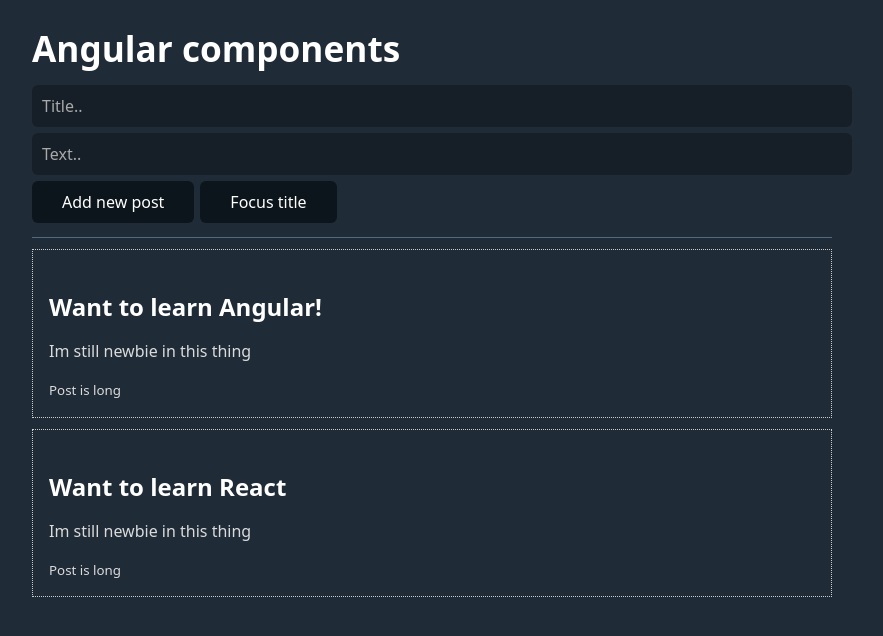
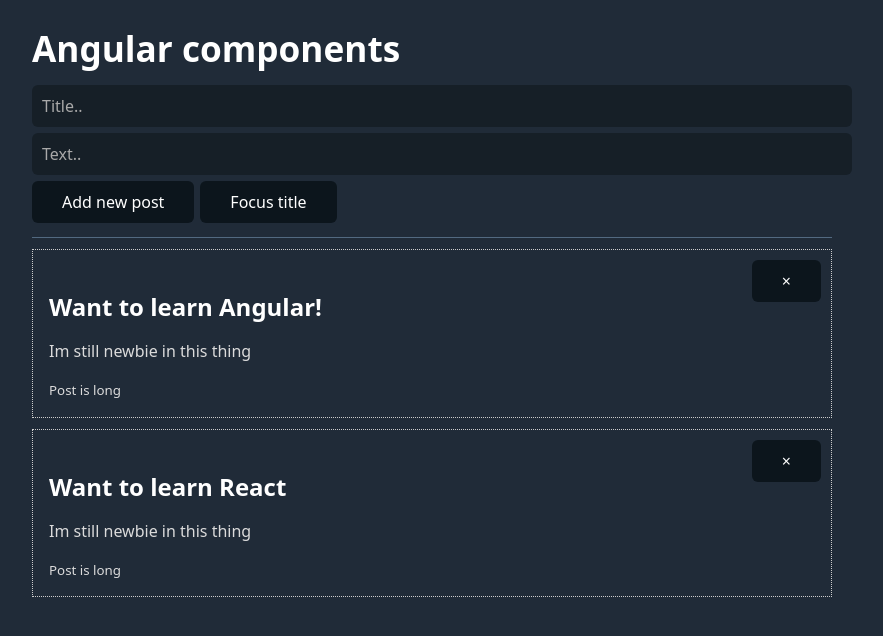
Before and after one commit to AlMuz/ANGULAR-Components, an Angular app: page / in a window 1280 px wide. Shown: the top 636 px of the page, without its empty margins (208-1091 px from the left). Built offline with nearby package versions, Linux system fonts and the light colour scheme.

Commit message:
lifecycle hooks + added delete func to post

```diff
--- a/src/app/app.component.html
+++ b/src/app/app.component.html
@@ -7,6 +7,7 @@
   <app-post
     *ngFor="let post of posts"
     [postData]="post"
+    (onRemove)="removePost($event)"
   >
     <div #info>
       <small *ngIf="post.text.length > 10; else short">Post is long</small>
--- a/src/app/app.component.ts
+++ b/src/app/app.component.ts
@@ -20,4 +20,9 @@ export class AppComponent {
   updatePosts(post: Post) {
     this.posts.unshift(post);
   }
+
+  removePost(id: number) {
+    console.log(id);
+    this.posts = this.posts.filter(p => p.id !== id);
+  }
 }
--- a/src/app/post/post.component.html
+++ b/src/app/post/post.component.html
@@ -2,5 +2,7 @@
   <h2>{{postData.title}}</h2>
   <p>{{postData.text}}</p>
 
+  <button class="card__close" (click)="removePost()">&times;</button>
+
   <ng-content></ng-content>
 </div>
--- a/src/app/post/post.component.scss
+++ b/src/app/post/post.component.scss
@@ -2,4 +2,12 @@
   padding: 1rem;
   border: #ccc 1px dotted;
   margin: 0.7rem 0;
+  position: relative;
+
+  &__close {
+    position: absolute;
+    top: 0;
+    right: 0;
+    margin: 10px;
+  }
 }
--- a/src/app/post/post.component.ts
+++ b/src/app/post/post.component.ts
@@ -1,4 +1,16 @@
-import {Component, ContentChild, ElementRef, Input, OnInit} from '@angular/core';
+import {
+  Component,
+  ContentChild,
+  DoCheck,
+  ElementRef,
+  EventEmitter,
+  Input,
+  OnChanges,
+  OnDestroy,
+  OnInit,
+  Output,
+  SimpleChanges
+} from '@angular/core';
 import {Post} from '../app.component';
 
 @Component({
@@ -6,16 +18,35 @@ import {Post} from '../app.component';
   templateUrl: './post.component.html',
   styleUrls: ['./post.component.scss']
 })
-export class PostComponent implements OnInit {
+export class PostComponent implements OnInit, OnChanges, DoCheck, OnDestroy {
 
   @Input() postData: Post;
+  @Output() onRemove = new EventEmitter<null>();
   @ContentChild('info', {static: true}) infoRef: ElementRef;
 
   constructor() {
+    console.log('constructor');
   }
 
   ngOnInit(): void {
-    console.log(this.infoRef);
+    console.log('on Init');
+    // console.log(this.infoRef);
+  }
+
+  ngOnChanges(changes: SimpleChanges) {
+    console.log('changes', changes);
+  }
+
+  ngDoCheck() {
+    console.log('Check for something');
+  }
+
+  ngOnDestroy() {
+    console.log('Destroyed');
+  }
+
+  removePost(): void {
+    this.onRemove.emit(this.postData.id);
   }
 
 }
```
